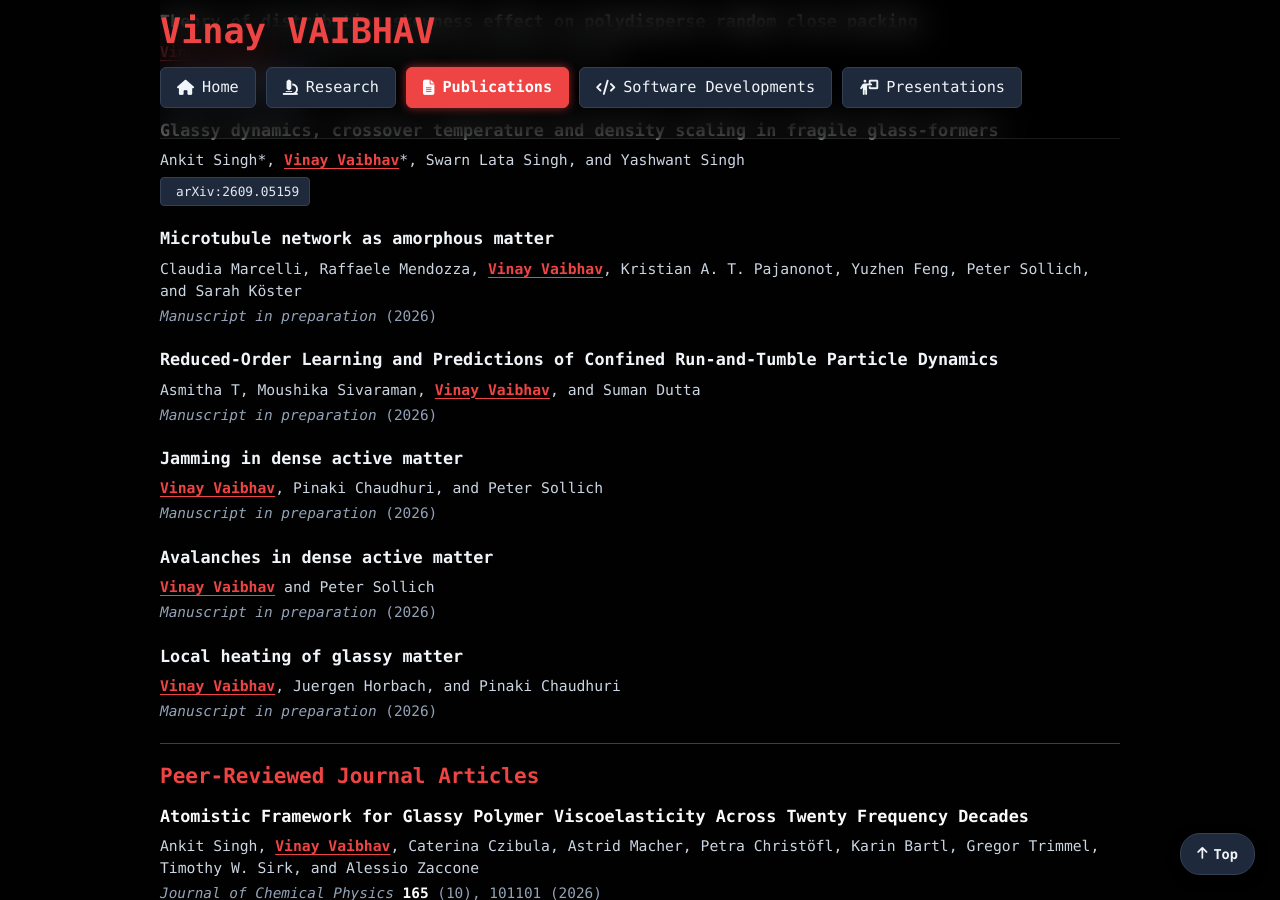
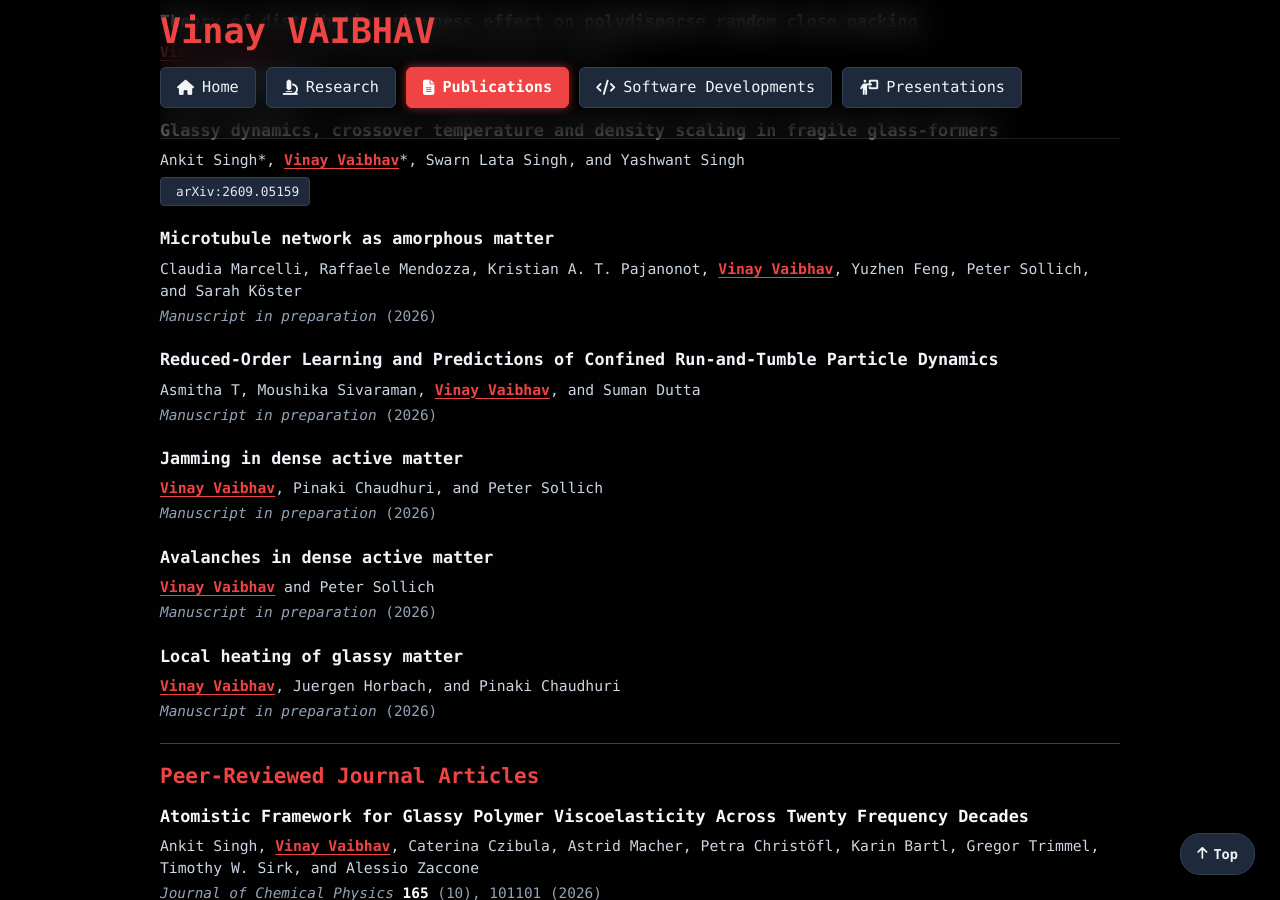
Before and after one commit to vinayphys/vinayphys.github.io, a Jekyll site: the page built from Publications.md, in a window 1280 px wide and 900 px high, scrolled down 713 px. Built offline with Jekyll 4.4.1, drawn with Linux system fonts in a browser that asks for light colours; a style sheet for code colours, icons or effects is not loaded.

Commit message:
Update Publications.md

```diff
--- a/Publications.md
+++ b/Publications.md
@@ -40,7 +40,7 @@ title: Publications
 
 <div style="margin-bottom: 20px;">
   <div class="pub-title">Microtubule network as amorphous matter</div>
-  <div class="pub-authors">Claudia Marcelli, Raffaele Mendozza, <strong>Vinay Vaibhav</strong>, Kristian A. T. Pajanonot, Yuzhen Feng, Peter Sollich, and Sarah Köster</div>
+  <div class="pub-authors">Claudia Marcelli, Raffaele Mendozza, Kristian A. T. Pajanonot, <strong>Vinay Vaibhav</strong>, Yuzhen Feng, Peter Sollich, and Sarah Köster</div>
   <div class="pub-journal"><em>Manuscript in preparation</em> (2026)</div>
 </div>
 
```
